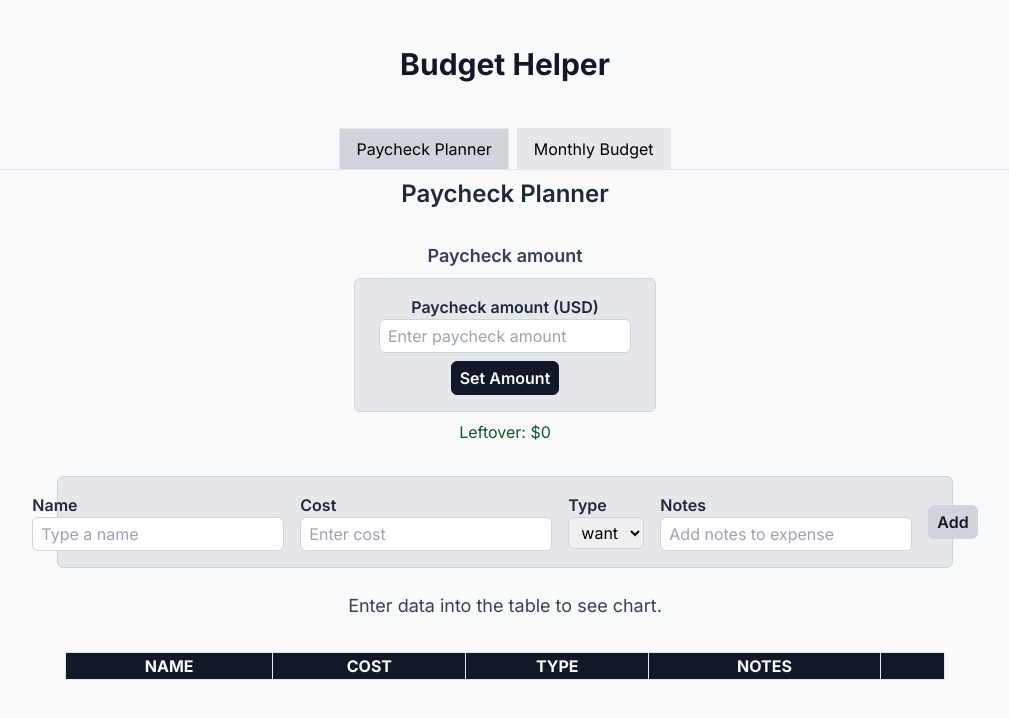
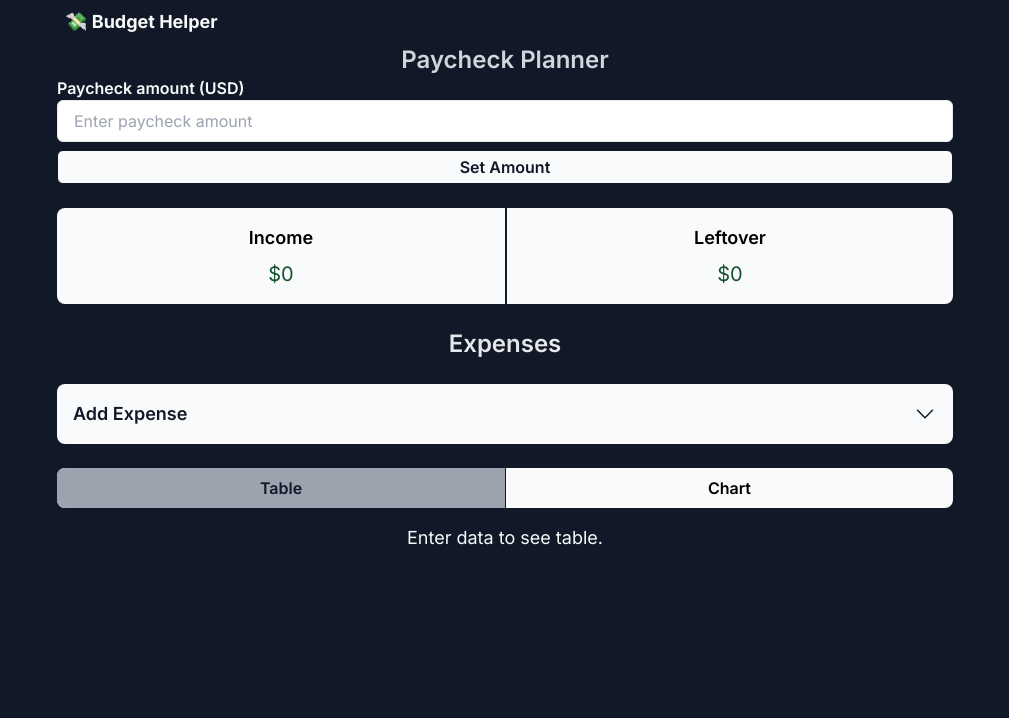
Before and after one commit to ArthurWHenry/budget-helper, a Next.js app: page / in a window 1280 px wide. Shown: the top 718 px of the page, without its empty margins (135-1144 px from the left). Built offline with nearby package versions, Linux system fonts and the light colour scheme.

Commit message:
feat: reorganized the layout and removed monthly planner for now

```diff
--- a/package.json
+++ b/package.json
@@ -20,6 +20,7 @@
     "react": "^18",
     "react-dom": "^18",
     "react-hook-form": "^7.51.3",
+    "react-hot-toast": "^2.4.1",
     "recharts": "^2.12.6",
     "recoil": "^0.7.7",
     "uuid": "^9.0.1",
--- a/src/app/page.tsx
+++ b/src/app/page.tsx
@@ -1,5 +1,5 @@
 "use client";
-import { useState } from "react";
+import { Toaster } from "react-hot-toast";
 import classNames from "classnames";
 
 // Atoms
@@ -11,13 +11,12 @@ import { AddExpense, Chart, Form, InputField, Table } from "@/components";
 // Schema
 import { setIncomeSchema } from "@/schema";
 import { RecoilRoot, useRecoilState } from "recoil";
+import { useState } from "react";
 
 function View() {
   const [data] = useRecoilState<Expense[]>(dataState);
+  const [dataView, setDataView] = useState<"table" | "chart">("table");
   const [income, setIncome] = useRecoilState<number>(incomeState);
-
-  // TODO: The idea is to have an export button to download the graphic a user creates.
-  const [view, setView] = useState<"paycheck" | "monthly">("paycheck");
 
   // Helpers
   const leftover =
@@ -29,42 +28,19 @@ function View() {
   };
 
   return (
-    <main className="flex min-h-screen flex-col items-center justify-start bg-gray-50">
-      <div className="h-32 flex justify-center items-center">
-        <h1 className="text-3xl font-bold text-gray-900">Budget Helper</h1>
-      </div>
-      <div className="gap-2 flex border-b w-full justify-center border-gray-200">
-        <button
-          className={classNames(
-            "border-t border-x px-4 py-2 bg-gray-200 transition duration-150 ease-linear hover:bg-gray-300",
-            view === "paycheck" && "bg-gray-300"
-          )}
-          onClick={() => setView("paycheck")}
-        >
-          Paycheck Planner
-        </button>
-        <button
-          className={classNames(
-            "border-t border-x px-4 py-2 bg-gray-200 transition duration-150 ease-linear hover:bg-gray-300",
-            view === "monthly" && "bg-gray-300"
-          )}
-          onClick={() => setView("monthly")}
-        >
-          Monthly Budget
-        </button>
-      </div>
-      <div className="p-2">
-        {view === "paycheck" ? (
-          <section className="flex flex-col justify-center items-center gap-6 w-full">
-            <h2 className="text-2xl font-semibold text-gray-800">
+    <div className="bg-gray-900 min-h-screen ">
+      <section className="flex max-w-4xl mx-auto">
+        <h1 className="text-lg font-bold text-gray-50 p-2">💸 Budget Helper</h1>
+      </section>
+      <section className="flex justify-center max-w-4xl mx-auto">
+        <h2 className="text-2xl font-semibold text-gray-300">
           Paycheck Planner
         </h2>
-            <div className="flex flex-col p-2 gap-2 justify-center items-center text-center">
-              <label className="text-lg font-semibold text-gray-700">
-                Paycheck amount
-              </label>
+      </section>
+      <main className="flex flex-col items-center justify-start max-w-4xl mx-auto">
+        <div className="flex flex-col justify-center items-center gap-6 w-full">
           <Form
-                classes="w-full flex flex-col items-center gap-2 border rounded-md px-6 py-4 bg-gray-200 border-gray-300 justify-center"
+            classes="flex flex-col gap-2 w-full"
             handleSubmit={onSubmitIncome}
             schema={setIncomeSchema}
           >
@@ -78,7 +54,7 @@ function View() {
                   error={formState.errors.income}
                 />
                 <button
-                      className="px-2 py-1 bg-gray-900 text-gray-50 rounded-md font-semibold hover:bg-gray-50 hover:text-gray-900 transition duration-150 ease-linear border border-gray-900 disabled:cursor-not-allowed disabled:bg-gray-300 disabled:text-gray-900 disabled:border-gray-300"
+                  className="px-2 py-1 bg-gray-50 text-gray-900 rounded-md font-semibold hover:bg-gray-300 hover:text-gray-800 transition duration-150 ease-linear border border-gray-900 disabled:cursor-not-allowed disabled:bg-gray-300 disabled:text-gray-900 disabled:border-gray-300"
                   type="submit"
                 >
                   Set Amount
@@ -86,35 +62,75 @@ function View() {
               </>
             )}
           </Form>
-              <div className="flex">
+          <div className="w-full flex bg-gray-50 rounded-lg divide-x-2 divide-gray-900">
+            <div className="flex flex-col w-1/2 justify-center items-center p-4 gap-2">
+              <h3 className="font-semibold text-lg">Income</h3>
               <span
                 className={classNames(
+                  "text-xl",
+                  income < 0 ? "text-red-900" : "text-green-900"
+                )}
+              >
+                {income < 0
+                  ? `-$${Math.abs(income).toLocaleString()}`
+                  : `$${income.toLocaleString()}`}
+              </span>
+            </div>
+            <div className="flex flex-col w-1/2 justify-center items-center p-4 gap-2">
+              <h3 className="font-semibold text-lg">Leftover</h3>
+              <span
+                className={classNames(
+                  "text-xl",
                   leftover < 0 ? "text-red-900" : "text-green-900"
                 )}
               >
-                  Leftover:{" "}
-                  {leftover < 0 ? `-$${Math.abs(leftover)}` : `$${leftover}`}
+                {leftover < 0
+                  ? `-$${Math.abs(leftover).toLocaleString()}`
+                  : `$${leftover.toLocaleString()}`}
               </span>
             </div>
           </div>
+          <div>
+            <h2 className="text-2xl font-semibold text-gray-200">Expenses</h2>
+          </div>
           <AddExpense />
-            <Chart />
-            <Table />
-          </section>
-        ) : (
-          <section>
-            <h2>Monthly Budget</h2>
-            <p>Coming soon...</p>
-          </section>
+          <div className="flex flex-col w-full">
+            <div className="flex justify-between bg-gray-50 rounded-lg divide-x divide-gray-900 overflow-hidden mb-4">
+              <button
+                className={classNames(
+                  "w-1/2 p-2 font-semibold hover:bg-gray-200 hover:text-gray-700 duration-150 transition ease-linear",
+                  {
+                    "bg-gray-400 text-gray-900": dataView === "table",
+                  }
                 )}
+                onClick={() => setDataView("table")}
+              >
+                Table
+              </button>
+              <button
+                className={classNames(
+                  "w-1/2 p-2 font-semibold hover:bg-gray-200 hover:text-gray-700 duration-150 transition ease-linear",
+                  {
+                    "bg-gray-400 text-gray-900": dataView === "chart",
+                  }
+                )}
+                onClick={() => setDataView("chart")}
+              >
+                Chart
+              </button>
+            </div>
+            {dataView === "table" ? <Table /> : <Chart />}
+          </div>
         </div>
       </main>
+    </div>
   );
 }
 
 export default function Home() {
   return (
     <RecoilRoot>
+      <Toaster position="top-right" />
       <View />
     </RecoilRoot>
   );
--- a/src/components/chart/component.tsx
+++ b/src/components/chart/component.tsx
@@ -59,14 +59,12 @@ const Chart = () => {
   ];
 
   return isHidden ? (
-    <div>
-      <span className="text-lg text-gray-700">
-        Enter data into the table to see chart.
-      </span>
+    <div className="flex justify-center items-center">
+      <span className="text-lg text-gray-50">Enter data to see chart.</span>
     </div>
   ) : (
-    <div className="h-full">
-      <div className="min-h-80 min-w-80 h-80 w-80 bg-gray-900 m-3 rounded-lg p-2">
+    <div className="flex justify-center items-center flex-col gap-2 h-full">
+      <div className="min-h-80 min-w-80 h-80 w-80 bg-gray-900 m-3 rounded-lg">
         <ResponsiveContainer>
           {!viewTotals ? (
             <PieChart>
--- a/src/components/chart/helpers.ts
+++ b/src/components/chart/helpers.ts
@@ -1,10 +1,10 @@
 const COLORS = ["#0088FE", "#00C49F", "#FFBB28", "#FF8042"];
 
 export function getColor(expenseType: string) {
-  if (expenseType === "want") return COLORS[0];
-  if (expenseType === "need") return COLORS[1];
-  if (expenseType === "save") return COLORS[2];
-  if (expenseType === "leftover") return COLORS[3];
+  if (expenseType === "Need") return COLORS[0];
+  if (expenseType === "Save") return COLORS[1];
+  if (expenseType === "Want") return COLORS[2];
+  if (expenseType === "Leftover") return COLORS[3];
   return COLORS[3];
 }
 
@@ -25,9 +25,9 @@ export function getExpenseTypeTotals(data: Expense[]) {
 
 export function sortDataByExpenseType(data: Expense[]) {
   const expenseTypeOrder: { [key: string]: number } = {
-    need: 0,
-    want: 1,
-    save: 2,
+    Need: 0,
+    Save: 1,
+    Want: 2,
   };
 
   // Create a copy of data before sorting.
--- a/src/components/expenses/add/component.tsx
+++ b/src/components/expenses/add/component.tsx
@@ -1,8 +1,9 @@
-import { memo } from "react";
+import { memo, useState } from "react";
 import { SubmitHandler, useForm } from "react-hook-form";
 import { yupResolver } from "@hookform/resolvers/yup";
 import { useRecoilState, useRecoilValue, useSetRecoilState } from "recoil";
 import { v4 as uuidv4 } from "uuid";
+import { toast } from "react-hot-toast";
 
 // Atoms
 import { dataState, incomeState } from "@/atoms";
@@ -15,6 +16,7 @@ import { expenseTypes } from "@/data";
 
 // Schema
 import { addExpenseSchema } from "@/schema";
+import { ChevronDownIcon, ChevronUpIcon } from "@heroicons/react/24/solid";
 
 const AddExpense = () => {
   const {
@@ -27,6 +29,7 @@ const AddExpense = () => {
     resolver: yupResolver(addExpenseSchema),
   });
 
+  const [showForm, setShowForm] = useState(false);
   const income = useRecoilValue(incomeState);
   const [data, setData] = useRecoilState(dataState);
 
@@ -38,11 +41,31 @@ const AddExpense = () => {
     resetField("cost");
     resetField("notes");
     setValue("expenseType", "want");
+
+    // Success message
+    toast.success("Expense added successfully!");
   };
 
   return (
+    <div className="bg-gray-50 p-4 w-full rounded-lg">
+      <div className="flex w-full justify-between items-center">
+        <div>
+          <span className="text-gray-900 text-lg font-semibold">
+            Add Expense
+          </span>
+        </div>
+        <button onClick={() => setShowForm(!showForm)}>
+          {showForm ? (
+            <ChevronUpIcon className="h-6 w-6 text-gray-900" />
+          ) : (
+            <ChevronDownIcon className="h-6 w-6 text-gray-900" />
+          )}
+        </button>
+      </div>
+      {showForm && (
+        <div className="gap-2 flex flex-col">
           <form
-      className="flex justify-center items-start gap-4 max-w-4xl border rounded-md px-6 py-4 bg-gray-200 border-gray-300"
+            className="flex justify-between items-end gap-2 w-full"
             onSubmit={handleSubmit(onSubmitExpense)}
           >
             <InputField
@@ -74,13 +97,25 @@ const AddExpense = () => {
               error={errors.notes}
             />
             <button
-        className="self-center bg-gray-900 rounded-md px-2 py-1 font-semibold hover:bg-gray-50 transition text-gray-50 hover:text-gray-900 duration-150 ease-linear border border-gray-900 disabled:cursor-not-allowed disabled:bg-gray-300 disabled:text-gray-900 disabled:border-gray-300"
-        disabled={Object.keys(errors).length > 0 || !income}
+              className="px-4 py-2 border font-semibold rounded-md bg-gray-900 text-gray-50 hover:bg-gray-50 hover:text-gray-900 transition duration-150 ease-linear disabled:cursor-not-allowed disabled:bg-gray-300 disabled:text-gray-900 disabled:border-gray-300"
+              disabled={Object.keys(errors).length > 0}
               type="submit"
             >
               <span>Add</span>
             </button>
           </form>
+          {Object.keys(errors).length > 0 && (
+            <div className="bg-red-200 flex flex-col p-2 rounded-md">
+              {Object.values(errors).map(({ message }, idx) => (
+                <span className="text-red-900 text-xs" key={idx}>
+                  {message}
+                </span>
+              ))}
+            </div>
+          )}
+        </div>
+      )}
+    </div>
   );
 };
 
--- a/src/components/form/input/component.tsx
+++ b/src/components/form/input/component.tsx
@@ -1,4 +1,5 @@
 import { memo } from "react";
+import classNames from "classnames";
 
 type InputFieldProps = {
   isDisabled?: boolean;
@@ -18,16 +19,20 @@ const InputField: React.FC<InputFieldProps> = ({
   error,
 }: InputFieldProps): JSX.Element => {
   return (
-    <div className="flex flex-col justify-center align-start">
-      <label className="font-semibold text-gray-800">{label}</label>
+    <div className="flex flex-col justify-center align-start w-full">
+      <label className="font-semibold text-gray-50">{label}</label>
       <input
         aria-label={label}
-        className="border border-gray-300 rounded-md px-2 py-1"
+        className={classNames(
+          "rounded-md px-4 py-2 border focus:outline-none focus:border-gray-900",
+          {
+            "border-red-900": error,
+          }
+        )}
         disabled={isDisabled}
         placeholder={placeholder}
         {...register(name)}
       />
-      {error && <span className="text-xs text-red-900">{error.message}</span>}
     </div>
   );
 };
--- a/src/components/form/select/component.tsx
+++ b/src/components/form/select/component.tsx
@@ -18,11 +18,11 @@ const SelectField: React.FC<SelectFieldProps> = ({
   error,
 }: SelectFieldProps): JSX.Element => {
   return (
-    <div className="flex flex-col justify-center align-start">
-      <label className="font-semibold text-gray-800">{label}</label>
+    <div className="flex flex-col justify-center align-start w-full">
+      <label className="font-semibold text-gray-50">{label}</label>
       <select
         aria-label={name}
-        className="border border-gray-300 rounded-md px-2 py-1"
+        className="rounded-md px-4 py-2 border"
         disabled={isDisabled}
         {...register(name)}
       >
--- a/src/components/table/component.tsx
+++ b/src/components/table/component.tsx
@@ -6,6 +6,7 @@ import {
   getCoreRowModel,
   useReactTable,
 } from "@tanstack/react-table";
+import toast from "react-hot-toast";
 
 // Atoms
 import { dataState } from "@/atoms";
@@ -48,6 +49,9 @@ const Table = () => {
   // Define your remove entry function
   const removeEntry = (id: string) => {
     setData(data.filter((entry): boolean => entry.id !== id));
+
+    // Show success message
+    toast.success("Expense removed successfully!");
   };
 
   const table = useReactTable({
@@ -56,16 +60,22 @@ const Table = () => {
     getCoreRowModel: getCoreRowModel(),
   });
 
-  return (
-    <div className="p-2 w-full">
+  const isHidden = data.length < 1;
+
+  return isHidden ? (
+    <div className="flex justify-center items-center">
+      <span className="text-lg text-gray-50">Enter data to see table.</span>
+    </div>
+  ) : (
+    <div className="w-full rounded-lg bg-gray-50 overflow-hidden">
       <table className="max-w-4xl mx-auto w-full">
-        <thead className="bg-gray-900 border">
+        <thead className="bg-gray-50 h-10 border-b">
           {table.getHeaderGroups().map((headerGroup) => (
             <tr key={headerGroup.id}>
               {headerGroup.headers.map((header) => (
                 <th
                   key={header.id}
-                  className="border text-gray-50 uppercase min-w-4"
+                  className=" text-gray-900 uppercase min-w-4 border-r"
                 >
                   {header.isPlaceholder
                     ? null
@@ -80,9 +90,9 @@ const Table = () => {
         </thead>
         <tbody className="border">
           {table.getRowModel().rows.map((row) => (
-            <tr key={row.id} className="border h-10">
+            <tr key={row.id} className="h-10">
               {row.getVisibleCells().map((cell) => (
-                <td key={cell.id} className="border bg-gray-50 text-center ">
+                <td key={cell.id} className="text-center ">
                   {flexRender(cell.column.columnDef.cell, cell.getContext())}
                 </td>
               ))}
--- a/src/data/index.ts
+++ b/src/data/index.ts
@@ -1 +1 @@
-export const expenseTypes = ["want", "need", "save"];
+export const expenseTypes = ["Need", "Save", "Want"];
```
Also changed, not shown: src/components/form/component.tsx (+9 -0 lines), 1 other file (tests, documents, lock files or other folders). Lines whose indentation alone changed are shown as unchanged.
